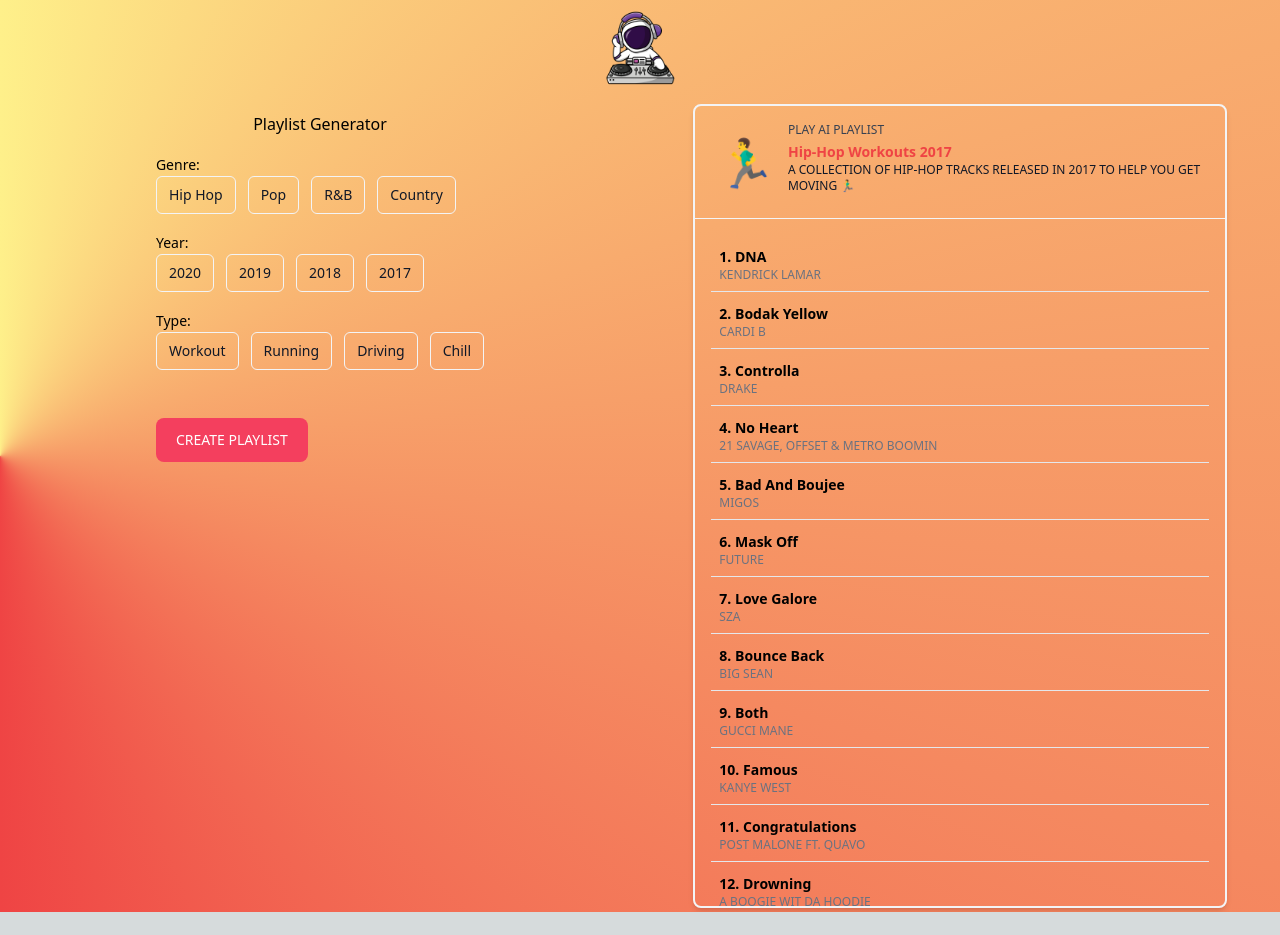
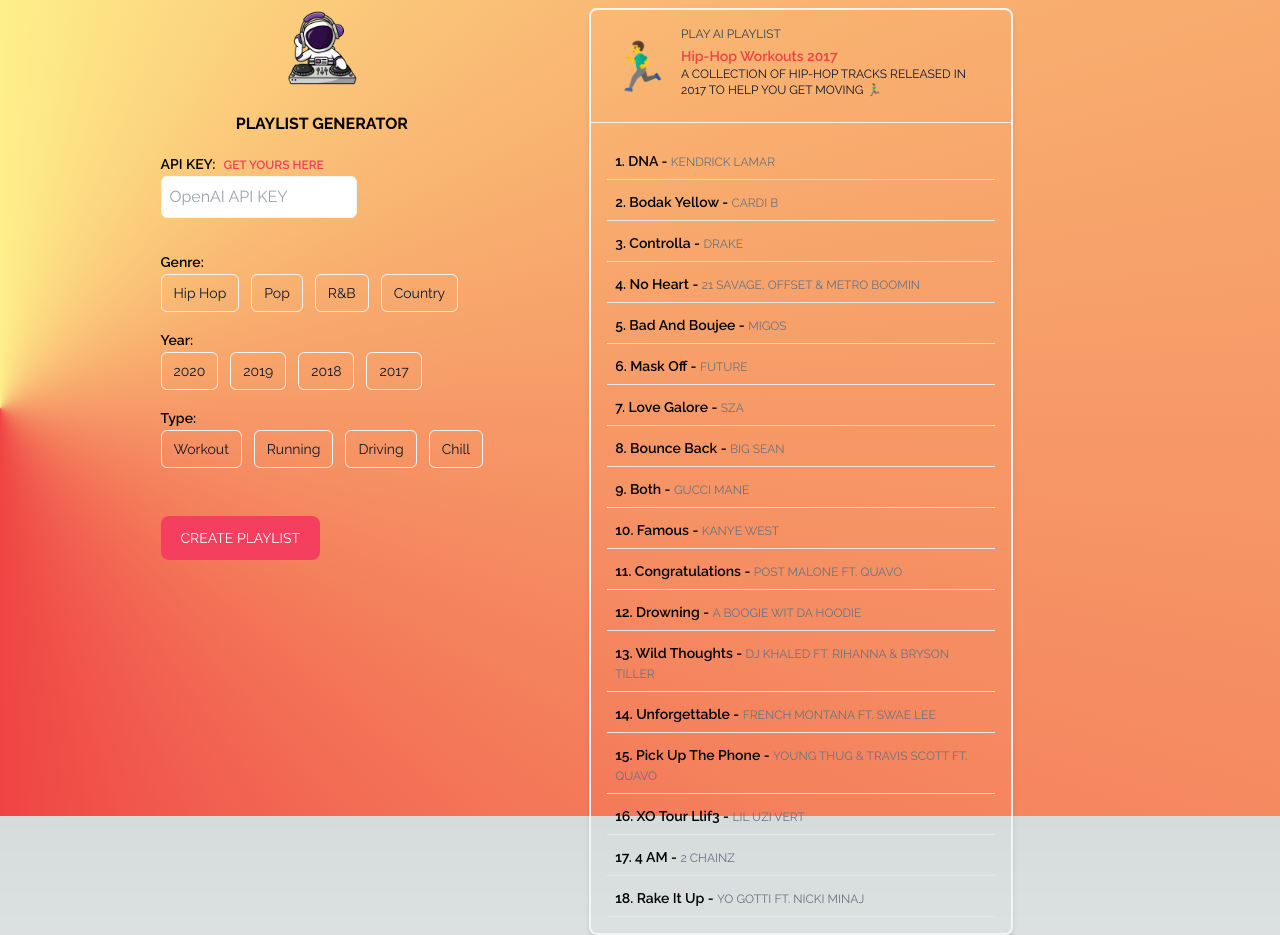
Before and after one commit to anthonybuncio/chatgpt-dj, a Next.js app: page / in a window 1280 px wide. Before the commit the page ends 912 px from the top, so only its background shows below. Built offline with nearby package versions, Linux system fonts and the light colour scheme.

Commit message:
Working with API key input

```diff
--- a/components/AiPlaylist.tsx
+++ b/components/AiPlaylist.tsx
@@ -1,93 +1,5 @@
-const AiPlaylist = () => {
-  const playlistData = {
-    playlist_name: "Hip-Hop Workouts 2017",
-    playlist_description:
-      "A collection of Hip-Hop tracks released in 2017 to help you get moving 🏃‍♂️",
-    playlist_cover_art: "🏃‍♂️",
-    songs: [
-      {
-        artist: "Kendrick Lamar",
-        title: "DNA",
-      },
-      {
-        artist: "Cardi B",
-        title: "Bodak Yellow",
-      },
-      {
-        artist: "Drake",
-        title: "Controlla",
-      },
-      {
-        artist: "21 Savage, Offset & Metro Boomin",
-        title: "No Heart",
-      },
-      {
-        artist: "Migos",
-        title: "Bad and Boujee",
-      },
-      {
-        artist: "Future",
-        title: "Mask Off",
-      },
-      {
-        artist: "SZA",
-        title: "Love Galore",
-      },
-      {
-        artist: "Big Sean",
-        title: "Bounce Back",
-      },
-      {
-        artist: "Gucci Mane",
-        title: "Both",
-      },
-      {
-        artist: "Kanye West",
-        title: "Famous",
-      },
-      {
-        artist: "Post Malone ft. Quavo",
-        title: "Congratulations",
-      },
-      {
-        artist: "A Boogie Wit da Hoodie",
-        title: "Drowning",
-      },
-      {
-        artist: "DJ Khaled ft. Rihanna & Bryson Tiller",
-        title: "Wild Thoughts",
-      },
-      {
-        artist: "French Montana ft. Swae Lee",
-        title: "Unforgettable",
-      },
-      {
-        artist: "Young Thug & Travis Scott ft. Quavo",
-        title: "Pick Up the Phone",
-      },
-      {
-        artist: "Lil Uzi Vert",
-        title: "XO Tour Llif3",
-      },
-      {
-        artist: "2 Chainz",
-        title: "4 AM",
-      },
-      {
-        artist: "Yo Gotti ft. Nicki Minaj",
-        title: "Rake It Up",
-      },
-      {
-        artist: "Playboi Carti",
-        title: "Magnolia",
-      },
-      {
-        artist: "J. Cole",
-        title: "Deja Vu",
-      },
-    ],
-  };
-
+const AiPlaylist = ({ playlistData }) => {
+  console.log("Playlist to render: ", playlistData);
   function trackData(song, i) {
     return (
       <div
@@ -95,18 +7,18 @@
         className="flex flex-col border-b border-gray-200 p-2 w-full hover:shadow-md cursor-pointer"
       >
         <span className="text-sm text-black capitalize font-semibold pt-1">
-          {i + 1}. {song.title}
-        </span>
-        <span className="text-xs text-gray-500 uppercase font-medium ">
-          {song.artist}
+          {i + 1}. {song.title} -{" "}
+          <span className="text-xs text-gray-500 uppercase font-medium ">
+            {song.artist}
+          </span>
         </span>
       </div>
     );
   }
   return (
     <div className=" w-full max-h-screen m-2">
-      <div className="flex w-5/6 shadow-md rounded-lg overflow-hidden mx-auto border-2 border-gray-100">
-        <div className="flex flex-col w-full h-screen">
+      <div className="flex w-2/3 shadow-md rounded-lg overflow-hidden mx-auto border-2 border-gray-100">
+        <div className="flex flex-col w-full">
           <div className="flex p-4 border-b border-gray-100">
             <div className="w-20 h-20 text-5xl flex justify-center items-center">
               {playlistData.playlist_cover_art}
--- a/pages/_app.tsx
+++ b/pages/_app.tsx
@@ -5,8 +5,13 @@
 import type { AppProps } from "next/app";
 import Head from "next/head";
 import useSWR from "swr";
+import { Raleway } from "next/font/google";
 
-const demo = [{ id: 1, text: "Kanye West - Heartless" }];
+const fontRaleway = Raleway({
+  weight: ["300", "400", "600", "700"],
+  style: ["normal", "italic"],
+  subsets: ["latin"],
+});
 
 export default function App({ Component, pageProps }: AppProps) {
   const windowSize = useWindowSize();
@@ -17,7 +22,9 @@
         <title>PLAY-i 🎧AI Generated Playlists</title>
         <link rel="icon" href="favicon.ico" />
       </Head>
-      <main className="bg-[conic-gradient(at_left,_var(--tw-gradient-stops))] from-yellow-200 via-red-500 to-fuchsia-500 dark:bg-gradient-to-b dark:from-gray-900 dark:via-purple-900 dark:to-violet-600">
+      <main
+        className={`${fontRaleway.className} bg-[conic-gradient(at_left,_var(--tw-gradient-stops))] from-yellow-200 via-red-500 to-fuchsia-500 dark:bg-gradient-to-b dark:from-gray-900 dark:via-purple-900 dark:to-violet-600`}
+      >
         <SongProvider>
           <Component {...pageProps} />
         </SongProvider>
--- a/pages/generator.tsx
+++ b/pages/generator.tsx
@@ -15,7 +15,6 @@
           <Nav />
           <div className="flex flex-row ">
             <SongForm />
-            <AiPlaylist />
             <SavedPlaylists />
           </div>
         </div>
--- a/pages/index.tsx
+++ b/pages/index.tsx
@@ -8,12 +8,102 @@
   { name: "R&B", value: "rnb" },
   { name: "Country", value: "country" },
 ];
+
+const playlistData = {
+  playlist_name: "Hip-Hop Workouts 2017",
+  playlist_description:
+    "A collection of Hip-Hop tracks released in 2017 to help you get moving 🏃‍♂️",
+  playlist_cover_art: "🏃‍♂️",
+  songs: [
+    {
+      artist: "Kendrick Lamar",
+      title: "DNA",
+    },
+    {
+      artist: "Cardi B",
+      title: "Bodak Yellow",
+    },
+    {
+      artist: "Drake",
+      title: "Controlla",
+    },
+    {
+      artist: "21 Savage, Offset & Metro Boomin",
+      title: "No Heart",
+    },
+    {
+      artist: "Migos",
+      title: "Bad and Boujee",
+    },
+    {
+      artist: "Future",
+      title: "Mask Off",
+    },
+    {
+      artist: "SZA",
+      title: "Love Galore",
+    },
+    {
+      artist: "Big Sean",
+      title: "Bounce Back",
+    },
+    {
+      artist: "Gucci Mane",
+      title: "Both",
+    },
+    {
+      artist: "Kanye West",
+      title: "Famous",
+    },
+    {
+      artist: "Post Malone ft. Quavo",
+      title: "Congratulations",
+    },
+    {
+      artist: "A Boogie Wit da Hoodie",
+      title: "Drowning",
+    },
+    {
+      artist: "DJ Khaled ft. Rihanna & Bryson Tiller",
+      title: "Wild Thoughts",
+    },
+    {
+      artist: "French Montana ft. Swae Lee",
+      title: "Unforgettable",
+    },
+    {
+      artist: "Young Thug & Travis Scott ft. Quavo",
+      title: "Pick Up the Phone",
+    },
+    {
+      artist: "Lil Uzi Vert",
+      title: "XO Tour Llif3",
+    },
+    {
+      artist: "2 Chainz",
+      title: "4 AM",
+    },
+    {
+      artist: "Yo Gotti ft. Nicki Minaj",
+      title: "Rake It Up",
+    },
+    // {
+    //   artist: "Playboi Carti",
+    //   title: "Magnolia",
+    // },
+    // {
+    //   artist: "J. Cole",
+    //   title: "Deja Vu",
+    // },
+  ],
+};
+
 export default function Landing() {
   const [inputGenre, setInputGenre] = useState(null);
   const [inputYear, setInputYear] = useState(null);
   const [inputType, setInputType] = useState(null);
 
-  const [gptResponse, setGptResponse] = useState();
+  const [gptResponse, setGptResponse] = useState({});
 
   const handleGenreSelect = (e) => {
     setInputGenre(e.target.value);
@@ -49,24 +139,42 @@
       }),
     }).then((response) => response.json());
 
-    console.log("received response, PRE-PARSE", data);
-
     if (data.text) {
       const dataObj = JSON.parse(data.text);
       console.log("return data", dataObj);
-      setGptResponse(data.text);
+      setGptResponse(dataObj);
     }
   };
 
+  console.log("Component: Response state ", gptResponse);
   return (
     <>
       <div className="flex min-h-screen flex-col items-center justify-start">
-        <img className="w-24 h-24" src="logo.png" alt="Workflow" />
-        <div className=" flex flex-row w-full h-full">
-          <div className=" flex flex-col items-center w-1/2 h-full">
-            <span className="p-4">Playlist Generator</span>
+        <div className=" flex flex-row w-full h-full justify-center">
+          <div className=" flex flex-col items-center ">
+            <img className="w-24 h-24" src="logo.png" alt="Workflow" />
+            <span className="p-4 uppercase font-extrabold">
+              Playlist Generator
+            </span>
             <form onSubmit={handleForm}>
-              <span className="py-2 text-sm font-medium">Genre: </span>
+              <span className="py-2 text-sm font-semibold">
+                API KEY:
+                <span className=" text-rose-500 text-xs px-2 uppercase">
+                  <Link href="https://platform.openai.com/signup">
+                    Get Yours Here
+                  </Link>
+                </span>
+              </span>
+
+              <div>
+                <input
+                  type="text"
+                  placeholder="OpenAI API KEY"
+                  className="mb-8 flex items-center justify-center gap-2 rounded-md border border-gray-100 p-2 text-gray-900 outline-none"
+                />
+              </div>
+
+              <span className="py-2 text-sm font-semibold">Genre: </span>
               <fieldset className="flex flex-wrap gap-3 mb-4">
                 <legend className="sr-only">Genre</legend>
 
@@ -82,7 +190,7 @@
 
                   <label
                     htmlFor="GenreBlack"
-                    className="flex cursor-pointer items-center justify-center gap-2 rounded-md border border-gray-100 py-2 px-3 text-gray-900 hover:border-gray-200 peer-checked:border-blue-500 peer-checked:bg-blue-500 peer-checked:text-white"
+                    className="flex cursor-pointer items-center justify-center gap-2 rounded-md border border-gray-100 py-2 px-3 text-gray-900 hover:border-gray-200 peer-checked:border-rose-400 peer-checked:bg-rose-400 peer-checked:text-white"
                   >
                     <svg
                       className="hidden h-5 w-5"
@@ -113,7 +221,7 @@
 
                   <label
                     htmlFor="GenreRed"
-                    className="flex cursor-pointer items-center justify-center gap-2 rounded-md border border-gray-100 py-2 px-3 text-gray-900 hover:border-gray-200 peer-checked:border-blue-500 peer-checked:bg-blue-500 peer-checked:text-white"
+                    className="flex cursor-pointer items-center justify-center gap-2 rounded-md border border-gray-100 py-2 px-3 text-gray-900 hover:border-gray-200 peer-checked:border-rose-400 peer-checked:bg-rose-400 peer-checked:text-white"
                   >
                     <svg
                       className="hidden h-5 w-5"
@@ -144,7 +252,7 @@
 
                   <label
                     htmlFor="GenreBlue"
-                    className="flex cursor-pointer items-center justify-center gap-2 rounded-md border border-gray-100 py-2 px-3 text-gray-900 hover:border-gray-200 peer-checked:border-blue-500 peer-checked:bg-blue-500 peer-checked:text-white"
+                    className="flex cursor-pointer items-center justify-center gap-2 rounded-md border border-gray-100 py-2 px-3 text-gray-900 hover:border-gray-200 peer-checked:border-rose-400 peer-checked:bg-rose-400 peer-checked:text-white"
                   >
                     <svg
                       className="hidden h-5 w-5"
@@ -175,7 +283,7 @@
 
                   <label
                     htmlFor="GenreGold"
-                    className="flex cursor-pointer items-center justify-center gap-2 rounded-md border border-gray-100 py-2 px-3 text-gray-900 hover:border-gray-200 peer-checked:border-blue-500 peer-checked:bg-blue-500 peer-checked:text-white"
+                    className="flex cursor-pointer items-center justify-center gap-2 rounded-md border border-gray-100 py-2 px-3 text-gray-900 hover:border-gray-200 peer-checked:border-rose-400 peer-checked:bg-rose-400 peer-checked:text-white"
                   >
                     <svg
                       className="hidden h-5 w-5"
@@ -195,7 +303,7 @@
                 </div>
               </fieldset>
 
-              <span className="py-2 text-sm font-medium">Year: </span>
+              <span className="py-2 text-sm font-semibold">Year: </span>
               <fieldset className="flex flex-wrap gap-3 mb-4">
                 <legend className="sr-only">Year</legend>
 
@@ -211,7 +319,7 @@
 
                   <label
                     htmlFor="YearBlack"
-                    className="flex cursor-pointer items-center justify-center gap-2 rounded-md border border-gray-100 py-2 px-3 text-gray-900 hover:border-gray-200 peer-checked:border-blue-500 peer-checked:bg-blue-500 peer-checked:text-white"
+                    className="flex cursor-pointer items-center justify-center gap-2 rounded-md border border-gray-100 py-2 px-3 text-gray-900 hover:border-gray-200 peer-checked:border-rose-400 peer-checked:bg-rose-400 peer-checked:text-white"
                   >
                     <svg
                       className="hidden h-5 w-5"
@@ -242,7 +350,7 @@
 
                   <label
                     htmlFor="YearRed"
-                    className="flex cursor-pointer items-center justify-center gap-2 rounded-md border border-gray-100 py-2 px-3 text-gray-900 hover:border-gray-200 peer-checked:border-blue-500 peer-checked:bg-blue-500 peer-checked:text-white"
+                    className="flex cursor-pointer items-center justify-center gap-2 rounded-md border border-gray-100 py-2 px-3 text-gray-900 hover:border-gray-200 peer-checked:border-rose-400 peer-checked:bg-rose-400 peer-checked:text-white"
                   >
                     <svg
                       className="hidden h-5 w-5"
@@ -273,7 +381,7 @@
 
                   <label
                     htmlFor="YearBlue"
-                    className="flex cursor-pointer items-center justify-center gap-2 rounded-md border border-gray-100 py-2 px-3 text-gray-900 hover:border-gray-200 peer-checked:border-blue-500 peer-checked:bg-blue-500 peer-checked:text-white"
+                    className="flex cursor-pointer items-center justify-center gap-2 rounded-md border border-gray-100 py-2 px-3 text-gray-900 hover:border-gray-200 peer-checked:border-rose-400 peer-checked:bg-rose-400 peer-checked:text-white"
                   >
                     <svg
                       className="hidden h-5 w-5"
@@ -304,7 +412,7 @@
 
                   <label
                     htmlFor="YearGold"
-                    className="flex cursor-pointer items-center justify-center gap-2 rounded-md border border-gray-100 py-2 px-3 text-gray-900 hover:border-gray-200 peer-checked:border-blue-500 peer-checked:bg-blue-500 peer-checked:text-white"
+                    className="flex cursor-pointer items-center justify-center gap-2 rounded-md border border-gray-100 py-2 px-3 text-gray-900 hover:border-gray-200 peer-checked:border-rose-400 peer-checked:bg-rose-400 peer-checked:text-white"
                   >
                     <svg
                       className="hidden h-5 w-5"
@@ -324,7 +432,7 @@
                 </div>
               </fieldset>
 
-              <span className="py-2 text-sm font-medium">Type: </span>
+              <span className="py-2 text-sm font-semibold">Type: </span>
               <fieldset className="flex flex-wrap gap-3 mb-4">
                 <legend className="sr-only">Type</legend>
 
@@ -340,7 +448,7 @@
 
                   <label
                     htmlFor="TypeBlack"
-                    className="flex cursor-pointer items-center justify-center gap-2 rounded-md border border-gray-100 py-2 px-3 text-gray-900 hover:border-gray-200 peer-checked:border-blue-500 peer-checked:bg-blue-500 peer-checked:text-white"
+                    className="flex cursor-pointer items-center justify-center gap-2 rounded-md border border-gray-100 py-2 px-3 text-gray-900 hover:border-gray-200 peer-checked:border-rose-400 peer-checked:bg-rose-400 peer-checked:text-white"
                   >
                     <svg
                       className="hidden h-5 w-5"
@@ -371,7 +479,7 @@
 
                   <label
                     htmlFor="TypeRed"
-                    className="flex cursor-pointer items-center justify-center gap-2 rounded-md border border-gray-100 py-2 px-3 text-gray-900 hover:border-gray-200 peer-checked:border-blue-500 peer-checked:bg-blue-500 peer-checked:text-white"
+                    className="flex cursor-pointer items-center justify-center gap-2 rounded-md border border-gray-100 py-2 px-3 text-gray-900 hover:border-gray-200 peer-checked:border-rose-400 peer-checked:bg-rose-400 peer-checked:text-white"
                   >
                     <svg
                       className="hidden h-5 w-5"
@@ -402,7 +510,7 @@
 
                   <label
                     htmlFor="TypeBlue"
-                    className="flex cursor-pointer items-center justify-center gap-2 rounded-md border border-gray-100 py-2 px-3 text-gray-900 hover:border-gray-200 peer-checked:border-blue-500 peer-checked:bg-blue-500 peer-checked:text-white"
+                    className="flex cursor-pointer items-center justify-center gap-2 rounded-md border border-gray-100 py-2 px-3 text-gray-900 hover:border-gray-200 peer-checked:border-rose-400 peer-checked:bg-rose-400 peer-checked:text-white"
                   >
                     <svg
                       className="hidden h-5 w-5"
@@ -433,7 +541,7 @@
 
                   <label
                     htmlFor="TypeGold"
-                    className="flex cursor-pointer items-center justify-center gap-2 rounded-md border border-gray-100 py-2 px-3 text-gray-900 hover:border-gray-200 peer-checked:border-blue-500 peer-checked:bg-blue-500 peer-checked:text-white"
+                    className="flex cursor-pointer items-center justify-center gap-2 rounded-md border border-gray-100 py-2 px-3 text-gray-900 hover:border-gray-200 peer-checked:border-rose-400 peer-checked:bg-rose-400 peer-checked:text-white"
                   >
                     <svg
                       className="hidden h-5 w-5"
@@ -460,8 +568,8 @@
               </button>
             </form>
           </div>
-          <div className=" flex flex-col items-center w-1/2 h-full">
-            <AiPlaylist />
+          <div className=" flex flex-col items-center ">
+            <AiPlaylist playlistData={playlistData} />
           </div>
         </div>
       </div>
```
Also changed, not shown: pages/api/create-playlist.ts (+12 -3 lines), lib/openai.ts (renamed from lib/chatgpt.ts).
